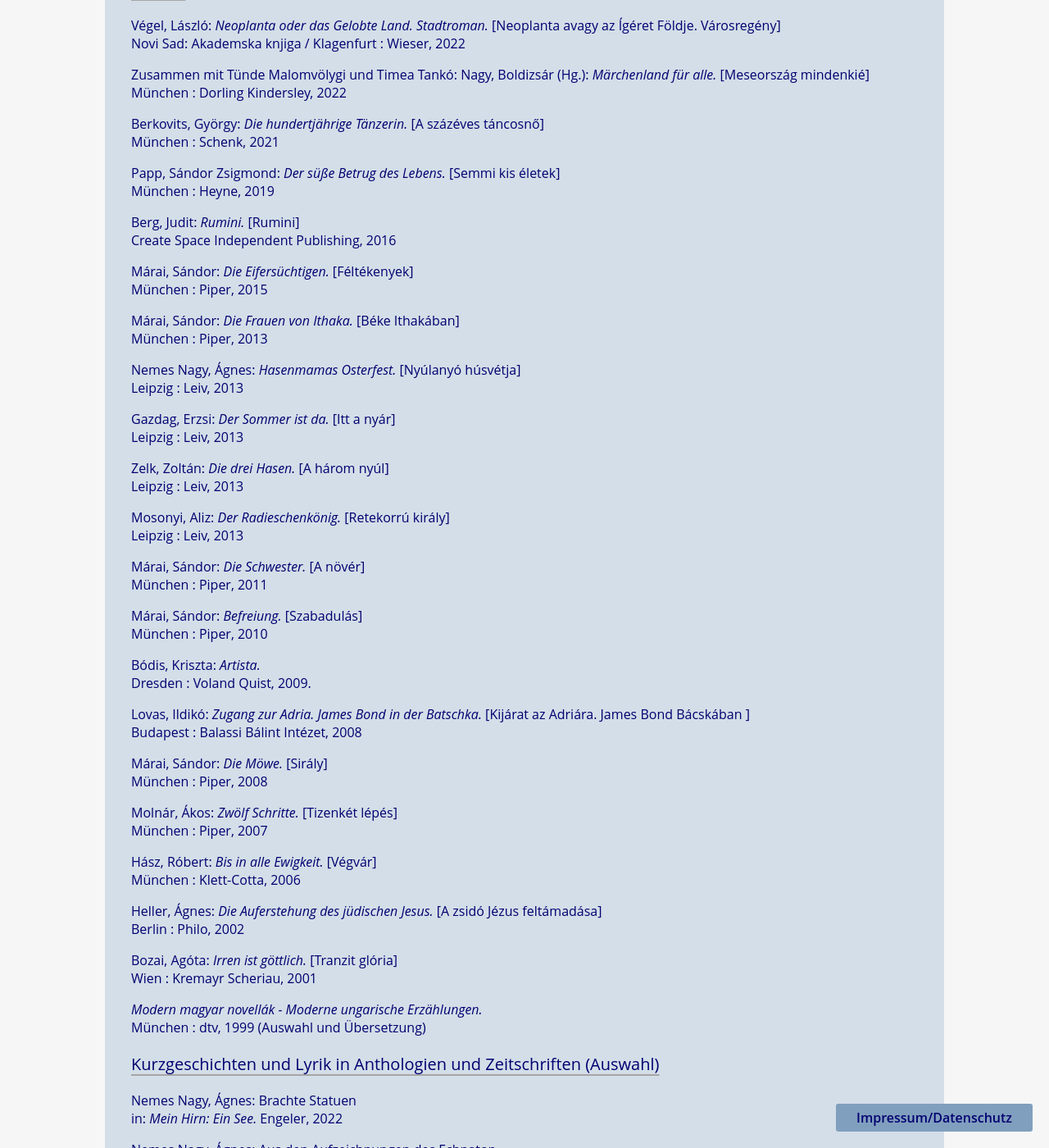
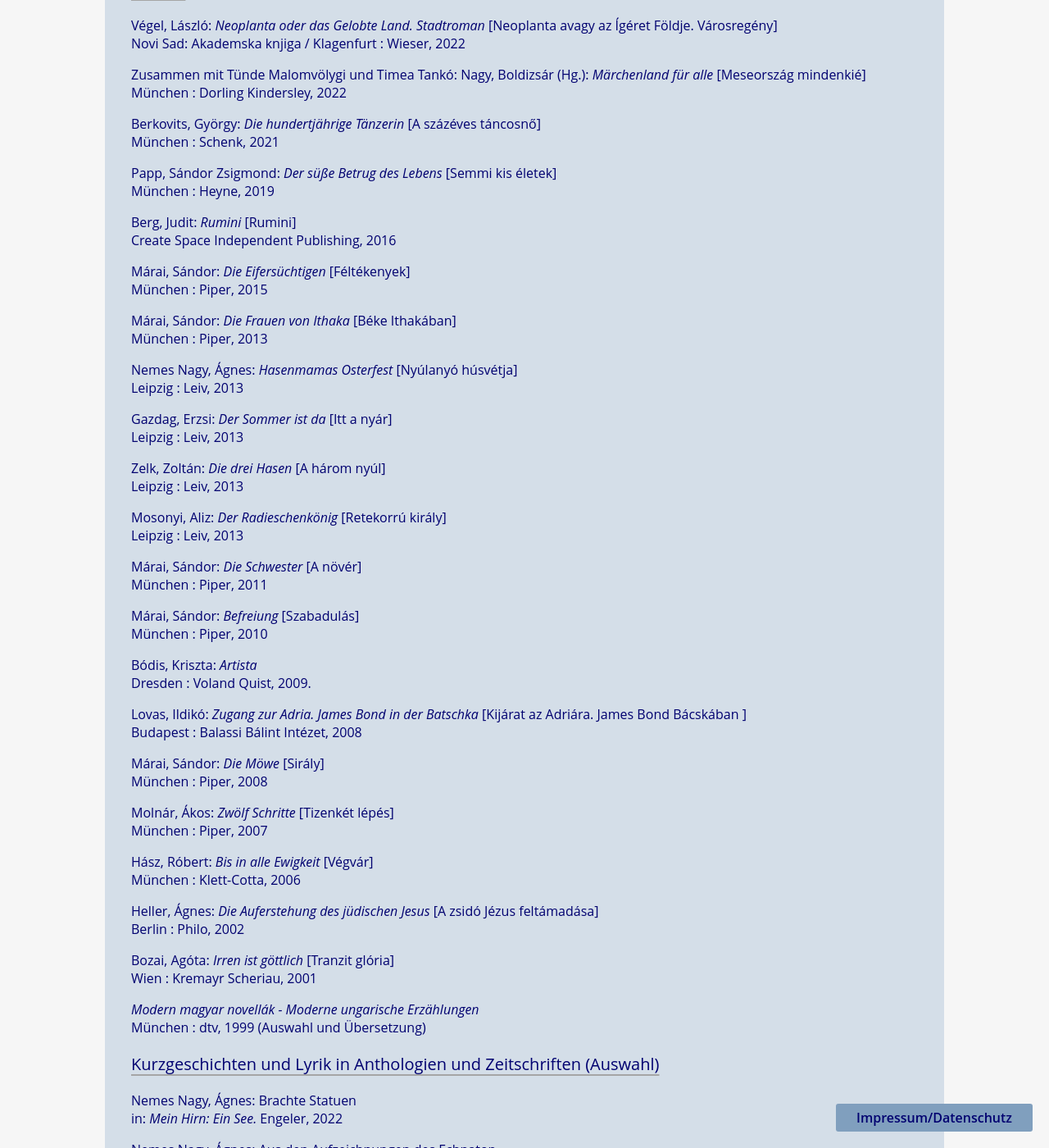
Before and after one commit to rixx/revesz.de, a Jekyll site: the page built from publikationen.md, in a window 1280 px wide and 1400 px high, scrolled down 462 px. Shown: the whole window at 82% size. Built offline with Jekyll 4.4.1, drawn with Linux system fonts in a browser that asks for light colours; some of the changed text lies outside the part shown.

Commit message:
Update publikationen.md

```diff
--- a/publikationen.md
+++ b/publikationen.md
@@ -6,27 +6,27 @@
 <h1>Übersetzungen</h1>
 
 <h3>Bücher</h3>
-<p>Végel, László: <span style="font-style:italic">Neoplanta oder das Gelobte Land. Stadtroman.</span> [Neoplanta avagy az Ígéret Földje. Városregény] <br>Novi Sad: Akademska knjiga / Klagenfurt : Wieser, 2022
-<p>Zusammen mit Tünde Malomvölygi und Timea Tankó: Nagy, Boldizsár (Hg.): <span style="font-style:italic">Märchenland für alle.</span> [Meseország mindenkié] <br>München : Dorling Kindersley, 2022
-<p>Berkovits, György: <span style="font-style:italic">Die hundertjährige Tänzerin.</span> [A százéves táncosnő] <br>München : Schenk, 2021
-<p>Papp, Sándor Zsigmond: <span style="font-style:italic">Der süße Betrug des Lebens.</span> [Semmi kis életek] <br>München : Heyne, 2019
-<p>Berg, Judit: <span style="font-style:italic">Rumini.</span> [Rumini] <br>Create Space Independent Publishing, 2016
-<p>Márai, Sándor: <span style="font-style:italic">Die Eifersüchtigen.</span> [Féltékenyek] <br>München : Piper, 2015
-<p>Márai, Sándor: <span style="font-style:italic">Die Frauen von Ithaka.</span> [Béke Ithakában] <br>München : Piper, 2013
-<p>Nemes Nagy, Ágnes: <span style="font-style:italic">Hasenmamas Osterfest.</span> [Nyúlanyó húsvétja] <br>Leipzig : Leiv, 2013
-<p>Gazdag, Erzsi: <span style="font-style:italic">Der Sommer ist da.</span> [Itt a nyár] <br>Leipzig : Leiv, 2013
-<p>Zelk, Zoltán: <span style="font-style:italic">Die drei Hasen.</span> [A három nyúl] <br>Leipzig : Leiv, 2013
-<p>Mosonyi, Aliz: <span style="font-style:italic">Der Radieschenkönig.</span> [Retekorrú király] <br>Leipzig : Leiv, 2013
-<p>Márai, Sándor: <span style="font-style:italic">Die Schwester.</span> [A növér] <br>München : Piper, 2011
-<p>Márai, Sándor: <span style="font-style:italic">Befreiung.</span> [Szabadulás] <br>München : Piper, 2010
-<p>Bódis, Kriszta: <span style="font-style:italic">Artista.</span> <br>Dresden : Voland  Quist, 2009.
-<p>Lovas, Ildikó: <span style="font-style:italic">Zugang zur Adria. James Bond in der Batschka.</span> [Kijárat az Adriára. James Bond Bácskában ] <br>Budapest : Balassi Bálint Intézet, 2008
-<p>Márai, Sándor: <span style="font-style:italic">Die Möwe.</span> [Sirály] <br>München : Piper, 2008
-<p>Molnár, Ákos: <span style="font-style:italic">Zwölf Schritte.</span> [Tizenkét lépés] <br>München : Piper, 2007
-<p>Hász, Róbert: <span style="font-style:italic">Bis in alle Ewigkeit.</span> [Végvár] <br>München : Klett-Cotta, 2006
-<p>Heller, Ágnes: <span style="font-style:italic">Die Auferstehung des jüdischen Jesus.</span> [A zsidó Jézus feltámadása] <br>Berlin : Philo, 2002
-<p>Bozai, Agóta: <span style="font-style:italic">Irren ist göttlich.</span> [Tranzit glória] <br>Wien : Kremayr  Scheriau, 2001
-<p><span style="font-style:italic">Modern magyar novellák - Moderne ungarische Erzählungen.</span> <br>München : dtv, 1999 (Auswahl und Übersetzung)
+<p>Végel, László: <span style="font-style:italic">Neoplanta oder das Gelobte Land. Stadtroman</span> [Neoplanta avagy az Ígéret Földje. Városregény] <br>Novi Sad: Akademska knjiga / Klagenfurt : Wieser, 2022
+<p>Zusammen mit Tünde Malomvölygi und Timea Tankó: Nagy, Boldizsár (Hg.): <span style="font-style:italic">Märchenland für alle</span> [Meseország mindenkié] <br>München : Dorling Kindersley, 2022
+<p>Berkovits, György: <span style="font-style:italic">Die hundertjährige Tänzerin</span> [A százéves táncosnő] <br>München : Schenk, 2021
+<p>Papp, Sándor Zsigmond: <span style="font-style:italic">Der süße Betrug des Lebens</span> [Semmi kis életek] <br>München : Heyne, 2019
+<p>Berg, Judit: <span style="font-style:italic">Rumini</span> [Rumini] <br>Create Space Independent Publishing, 2016
+<p>Márai, Sándor: <span style="font-style:italic">Die Eifersüchtigen</span> [Féltékenyek] <br>München : Piper, 2015
+<p>Márai, Sándor: <span style="font-style:italic">Die Frauen von Ithaka</span> [Béke Ithakában] <br>München : Piper, 2013
+<p>Nemes Nagy, Ágnes: <span style="font-style:italic">Hasenmamas Osterfest</span> [Nyúlanyó húsvétja] <br>Leipzig : Leiv, 2013
+<p>Gazdag, Erzsi: <span style="font-style:italic">Der Sommer ist da</span> [Itt a nyár] <br>Leipzig : Leiv, 2013
+<p>Zelk, Zoltán: <span style="font-style:italic">Die drei Hasen</span> [A három nyúl] <br>Leipzig : Leiv, 2013
+<p>Mosonyi, Aliz: <span style="font-style:italic">Der Radieschenkönig</span> [Retekorrú király] <br>Leipzig : Leiv, 2013
+<p>Márai, Sándor: <span style="font-style:italic">Die Schwester</span> [A növér] <br>München : Piper, 2011
+<p>Márai, Sándor: <span style="font-style:italic">Befreiung</span> [Szabadulás] <br>München : Piper, 2010
+<p>Bódis, Kriszta: <span style="font-style:italic">Artista</span> <br>Dresden : Voland  Quist, 2009.
+<p>Lovas, Ildikó: <span style="font-style:italic">Zugang zur Adria. James Bond in der Batschka</span> [Kijárat az Adriára. James Bond Bácskában ] <br>Budapest : Balassi Bálint Intézet, 2008
+<p>Márai, Sándor: <span style="font-style:italic">Die Möwe</span> [Sirály] <br>München : Piper, 2008
+<p>Molnár, Ákos: <span style="font-style:italic">Zwölf Schritte</span> [Tizenkét lépés] <br>München : Piper, 2007
+<p>Hász, Róbert: <span style="font-style:italic">Bis in alle Ewigkeit</span> [Végvár] <br>München : Klett-Cotta, 2006
+<p>Heller, Ágnes: <span style="font-style:italic">Die Auferstehung des jüdischen Jesus</span> [A zsidó Jézus feltámadása] <br>Berlin : Philo, 2002
+<p>Bozai, Agóta: <span style="font-style:italic">Irren ist göttlich</span> [Tranzit glória] <br>Wien : Kremayr  Scheriau, 2001
+<p><span style="font-style:italic">Modern magyar novellák - Moderne ungarische Erzählungen</span> <br>München : dtv, 1999 (Auswahl und Übersetzung)
 <p>
 
 <h3>Kurzgeschichten und Lyrik in Anthologien und Zeitschriften (Auswahl)</h3>
```
Also changed, not shown: other parts of publikationen.md (+1 -1 lines).
